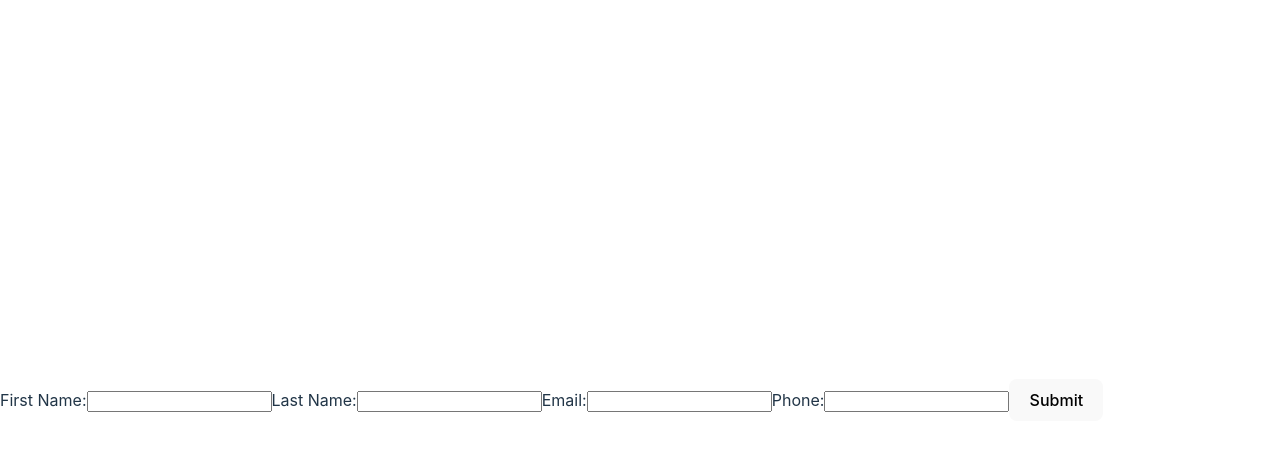
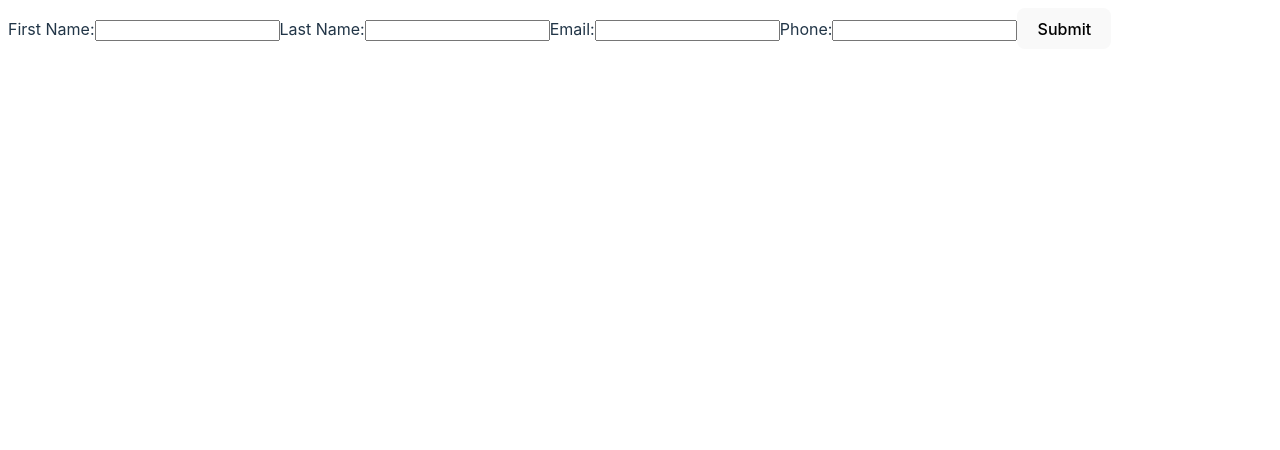
Before and after one commit to dhruv2253/CV-Application, a React (Vite) app: page / in a window 1280 px wide. Shown: the top 450 px of the page. Built offline with nearby package versions, Linux system fonts and the light colour scheme.

Commit message:
remove  unnecessary template css

```diff
--- a/src/index.css
+++ b/src/index.css
@@ -14,27 +14,7 @@
   -webkit-text-size-adjust: 100%;
 }
 
-a {
-  font-weight: 500;
-  color: #646cff;
-  text-decoration: inherit;
-}
-a:hover {
-  color: #535bf2;
-}
 
-body {
-  margin: 0;
-  display: flex;
-  place-items: center;
-  min-width: 320px;
-  min-height: 100vh;
-}
-
-h1 {
-  font-size: 3.2em;
-  line-height: 1.1;
-}
 
 button {
   border-radius: 8px;
```
